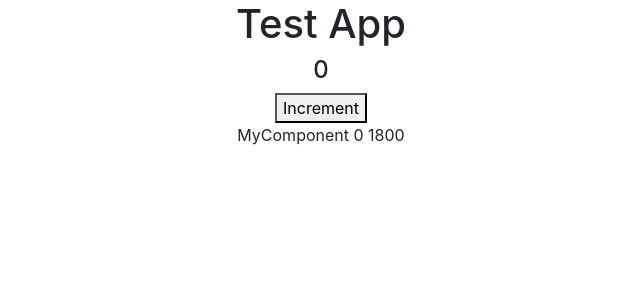
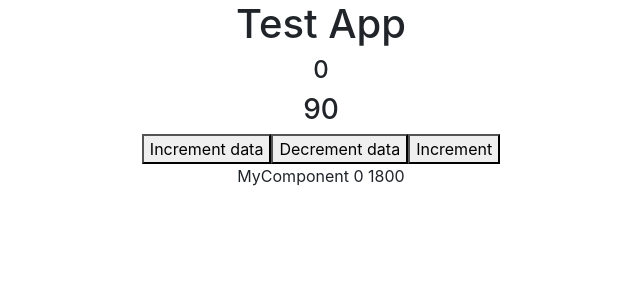
Before and after one commit to RahulJaincorpseed/blogapp, a React (Create React App) app: page / in a window 1280 px wide. Shown: the top 300 px of the page, without its empty margins (319-959 px from the left). Built offline with nearby package versions, Linux system fonts and the light colour scheme.

Commit message:
add redux toolkit and also add the toolkit with counter example

```diff
--- a/package.json
+++ b/package.json
@@ -3,6 +3,7 @@
   "version": "0.1.0",
   "private": true,
   "dependencies": {
+    "@reduxjs/toolkit": "^2.0.1",
     "@testing-library/jest-dom": "^5.17.0",
     "@testing-library/react": "^13.4.0",
     "@testing-library/user-event": "^13.5.0",
@@ -10,6 +11,7 @@
     "expo": "^49.0.21",
     "react": "^18.2.0",
     "react-dom": "^18.2.0",
+    "react-redux": "^9.0.4",
     "react-scripts": "5.0.1",
     "web-vitals": "^2.1.4"
   },
--- a/src/App.js
+++ b/src/App.js
@@ -1,22 +1,31 @@
 import React, { useEffect, useState, Suspense } from "react"
 import "./App.css"
 import axios from "axios"
+import { useDispatch, useSelector } from "react-redux"
+import { decrement, increment } from "./redux/slices/counter"
 
-const MyComponent = React.lazy(()=> import("./component/MyComponent"))
+const MyComponent = React.lazy(() => import("./component/MyComponent"))
 
 function App() {
-    const [count, setCount] = useState(0);
+  const [count, setCount] = useState(0)
+  const countValue = useSelector((data) => (data.counter));
+
+  const dispatch = useDispatch();
+
+  console.log("my count value ", countValue);
 
   return (
     <div className="App">
       <h1>Test App</h1>
       <h4>{count}</h4>
-      <button onClick={()=> setCount((prev) => (prev+1))}>Increment</button>
+      <h3>{countValue}</h3>
+      <button onClick={(e) => dispatch(increment())}>Increment data</button>
+      <button onClick={(e) => dispatch(decrement())}>Decrement data</button>
+
+      <button onClick={() => setCount((prev) => prev + 1)}>Increment</button>
       <Suspense fallback={<p>This is Loading ...</p>}>
-      <MyComponent data={count} />
+        <MyComponent data={count} />
       </Suspense>
-
-
     </div>
   )
 }
--- a/src/index.js
+++ b/src/index.js
@@ -3,11 +3,15 @@ import ReactDOM from 'react-dom/client';
 import './index.css';
 import App from './App';
 import reportWebVitals from './reportWebVitals';
+import { Provider } from 'react-redux';
+import { store } from './redux/store';
 
 const root = ReactDOM.createRoot(document.getElementById('root'));
 root.render(
   <React.StrictMode>
+    <Provider store={store}>
     <App />
+    </Provider>
   </React.StrictMode>
 );
 
--- /dev/null
+++ b/src/redux/slices/counter.jsx
@@ -0,0 +1,14 @@
+import { createSlice } from "@reduxjs/toolkit"
+
+export const counterSlice = createSlice({
+  initialState: 90,
+  name: "counter",
+  reducers: {
+    increment: (state) => state + 1,
+    decrement: (state) => state - 1,
+  },
+})
+
+export const { decrement, increment } = counterSlice.actions
+
+export default counterSlice.reducer
--- /dev/null
+++ b/src/redux/store.jsx
@@ -0,0 +1,8 @@
+import { configureStore } from "@reduxjs/toolkit"
+import  counterSlice  from "./slices/counter"
+
+export const store = configureStore({
+  reducer: {
+    counter: counterSlice,
+  },
+})
```
Also changed, not shown: 1 other file (tests, documents, lock files or other folders).
